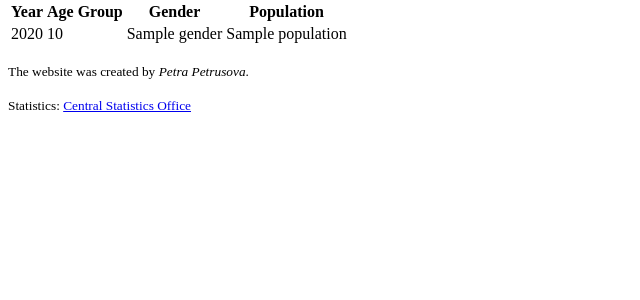
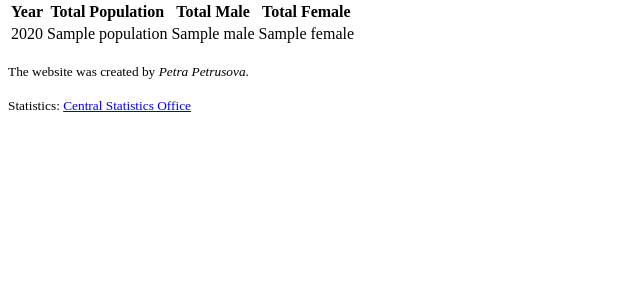
Before and after one commit to ppetruso8/Cloud-AWS-big_data, a Flask app: template templates/index.html in a window 1280 px wide. Shown: the part 80-380 px from the top of the page, without its empty margins (0-640 px from the left). Run offline with Flask 3, Linux system fonts and the light colour scheme; the template is opened without the code that fills it: most values are stand-ins (such as "Sample title", 1, 10 or a date in 2020).

Commit message:
App update, requirements added

```diff
--- a/app.py
+++ /dev/null
@@ -1,33 +0,0 @@
-from flask import Flask, render_template, request, redirect, url_for, session, get_flashed_messages
-import json
-
-app = Flask(__name__)
-
-@app.route("/")
-def index():
-    stats_file = open('data.json')
-    data = json.load(stats_file)
-
-    years = data["dimension"]["TLIST(A1)"]["category"]["label"]
-    ages = data["dimension"]["C02076V03371"]["category"]["label"]
-    genders = data["dimension"]["C02199V02655"]["category"]["label"]
-    population = data["value"]
-
-    stats = []
-
-    i = 0
-    for year in years.values():
-        for age in ages.values():
-            for gender in genders.values():
-                stats.append({
-                    "year": year,
-                    "age": age,
-                    "gender": gender,
-                    "population": population[i]
-                })
-                i += 1
-
-    return render_template("index.html", stats=stats)
-
-if __name__ == "__main__":
-    app.run()
--- /dev/null
+++ b/application.py
@@ -0,0 +1,60 @@
+from flask import Flask, render_template
+import requests
+
+application = app = Flask(__name__)
+
+@app.route("/")
+def index():
+    # source: https://realpython.com/api-integration-in-python/
+    api_url = "https://ws.cso.ie/public/api.restful/PxStat.Data.Cube_API.ReadDataset/FY002/JSON-stat/2.0/en"
+    response = requests.get(api_url)
+    data = response.json()
+
+    years = data["dimension"]["TLIST(A1)"]["category"]["label"]
+    ages = data["dimension"]["C02076V03371"]["category"]["label"]
+    genders = data["dimension"]["C02199V02655"]["category"]["label"]
+    population = data["value"]
+
+    all_stats = []
+    population_by_year = []
+
+    value_index = 0
+    year_index = 0
+    for year in years.values():
+        for age in ages.values():
+            for gender in genders.values():
+                all_stats.append({
+                    "year": year,
+                    "age": age,
+                    "gender": gender,
+                    "population": int(population[value_index])
+                })
+                if age == "All ages":
+                    if gender == "Both sexes":
+                        population_by_year.append({
+                            "year": year,
+                            "population": int(population[value_index])
+                        })
+                    elif gender == "Male":
+                        population_by_year[year_index]["male"] = int(population[value_index])
+                    else:
+                        population_by_year[year_index]["female"] = int(population[value_index])
+                value_index += 1
+        year_index +=1
+
+
+    avg_population = get_avg_population(population_by_year)
+
+    return render_template("index.html", population_by_year=population_by_year)
+
+def get_avg_population(population_list):
+    total_population = 0
+    for value in population_list:
+        total_population += (value["population"])
+    avg_population = total_population / len(population_list)
+    return int(avg_population)
+
+
+
+if __name__ == "__main__":
+    app.run()
--- /dev/null
+++ b/requirements.txt
@@ -0,0 +1,2 @@
+Flask==3.0.0
+requests==2.31.0
--- a/templates/index.html
+++ b/templates/index.html
@@ -18,19 +18,20 @@
         </nav>
 
         <main>
+
             <table>
                 <tr>
                     <th>Year</th>
-                    <th>Age Group</th>
-                    <th>Gender</th>
-                    <th>Population</th>
+                    <th>Total Population</th>
+                    <th>Total Male</th>
+                    <th>Total Female</th>
                 </tr>
-                {% for value in stats %}
+                {% for value in population_by_year %}
                 <tr>
                     <td>{{ value.year }}</td>
-                    <td>{{ value.age }}</td>
-                    <td>{{ value.gender }}</td>
                     <td>{{ value.population }}</td>
+                    <td>{{ value.male }}</td>
+                    <td>{{ value.female }}</td>
                 </tr>
                 {% endfor %}
             </table>
```
Also changed, not shown: data.json (deleted, +0 -1 lines).
